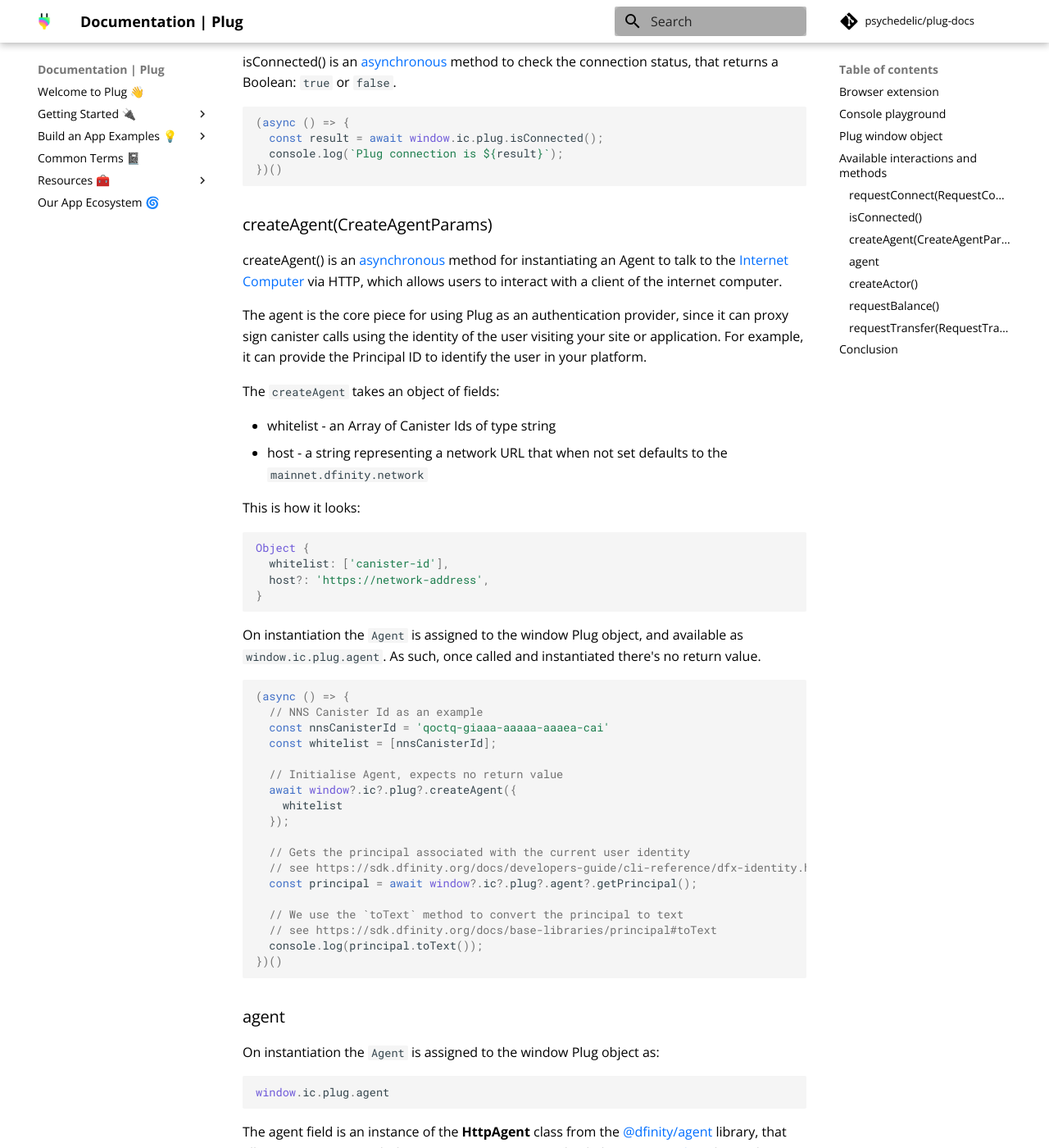
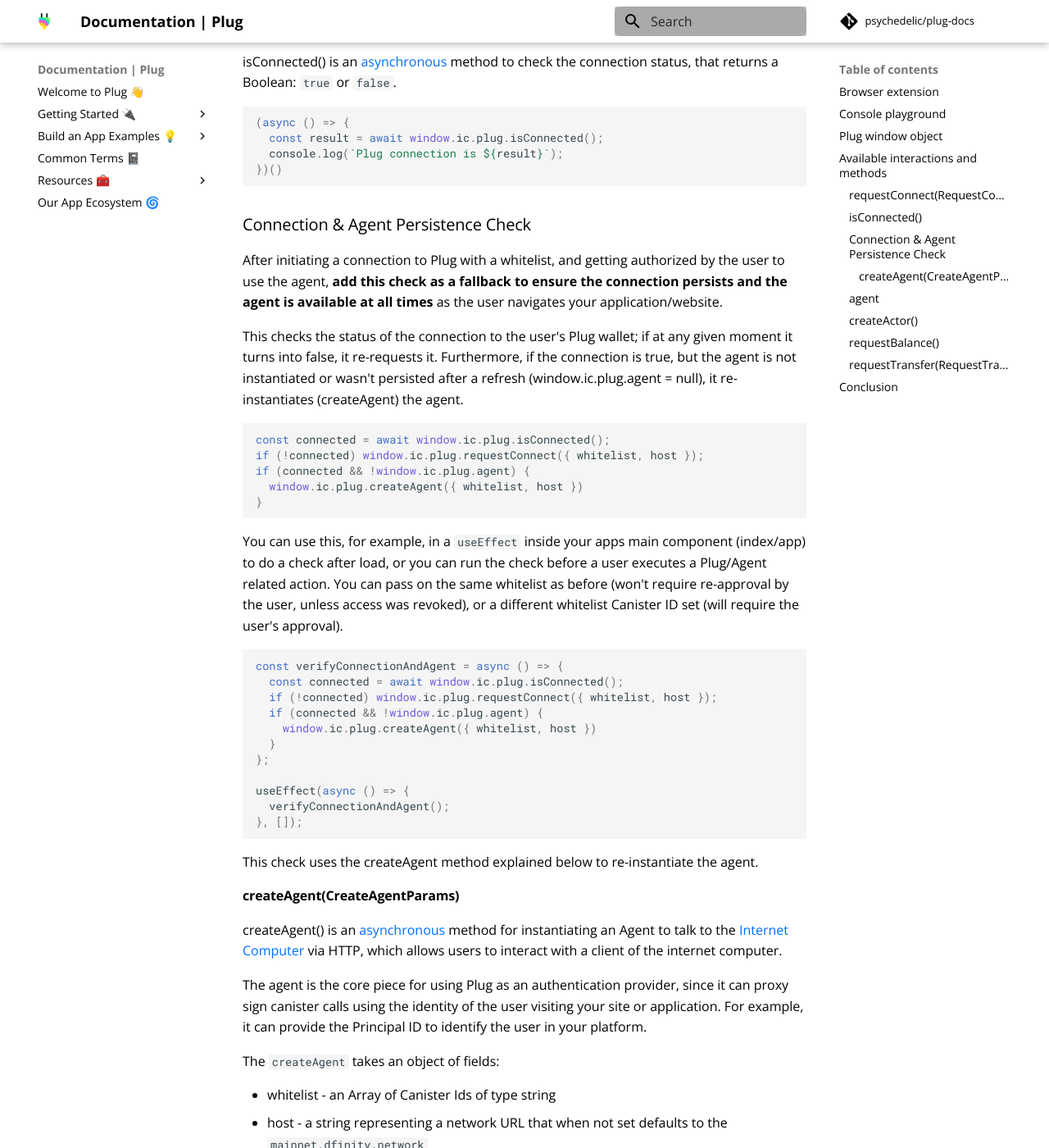
Before and after one commit to Psychedelic/plug-docs, an MkDocs documentation site: the page built from docs/getting-started/connect-to-plug.md, in a window 1280 px wide and 1400 px high, scrolled down 3674 px. Shown: the whole window at 82% size. Built offline with MkDocs 1.6.1 and Material for MkDocs 9.7.7, drawn with Linux system fonts in a browser that asks for light colours; comment, search, counter and statistics services are not loaded.

Commit message:
persistence check

````diff
--- a/docs/getting-started/connect-to-plug.md
+++ b/docs/getting-started/connect-to-plug.md
@@ -133,7 +133,38 @@
 })()
 ```
 
-### createAgent(CreateAgentParams)
+### Connection & Agent Persistence Check
+
+After initiating a connection to Plug with a whitelist, and getting authorized by the user to use the agent, **add this check as a fallback to ensure the connection persists and the agent is available at all times** as the user navigates your application/website.
+
+This checks the status of the connection to the user's Plug wallet; if at any given moment it turns into false, it re-requests it. Furthermore, if the connection is true, but the agent is not instantiated or wasn't persisted after a refresh (window.ic.plug.agent = null), it re-instantiates (createAgent) the agent.
+
+```js
+const connected = await window.ic.plug.isConnected();
+if (!connected) window.ic.plug.requestConnect({ whitelist, host });
+if (connected && !window.ic.plug.agent) {
+  window.ic.plug.createAgent({ whitelist, host })
+}
+```
+You can use this, for example, in a ```useEffect``` inside your apps main component (index/app) to do a check after load, or you can run the check before a user executes a Plug/Agent related action. You can pass on the same whitelist as before (won't require re-approval by the user, unless access was revoked), or a different whitelist Canister ID set (will require the user's approval).
+
+```JS
+const verifyConnectionAndAgent = async () => {
+  const connected = await window.ic.plug.isConnected();
+  if (!connected) window.ic.plug.requestConnect({ whitelist, host });
+  if (connected && !window.ic.plug.agent) {
+    window.ic.plug.createAgent({ whitelist, host })
+  }
+};
+
+useEffect(async () => {
+  verifyConnectionAndAgent();
+}, []);
+```
+
+This check uses the createAgent method explained below to re-instantiate the agent.
+
+#### createAgent(CreateAgentParams)
 
 createAgent() is an [asynchronous](https://developer.mozilla.org/en-US/docs/Learn/JavaScript/Asynchronous) method for instantiating an Agent to talk to the [Internet Computer](https://dfinity.org/) via HTTP, which allows users to interact with a client of the internet computer.
 
@@ -213,6 +244,7 @@
   console.log(`Plug's user principal Id is ${principalId}`);
 })();
 ```
+
 
 ### createActor()
 
````
Also changed, not shown: docs/getting-started/plug-button.md (+32 -0 lines).
